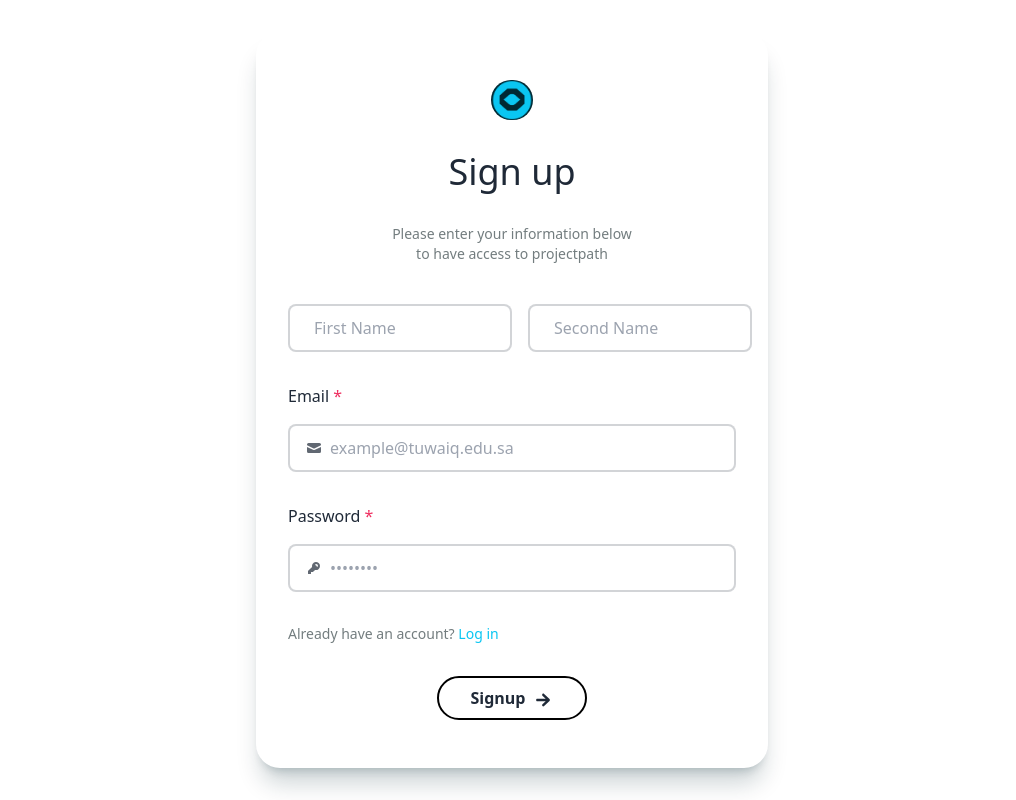
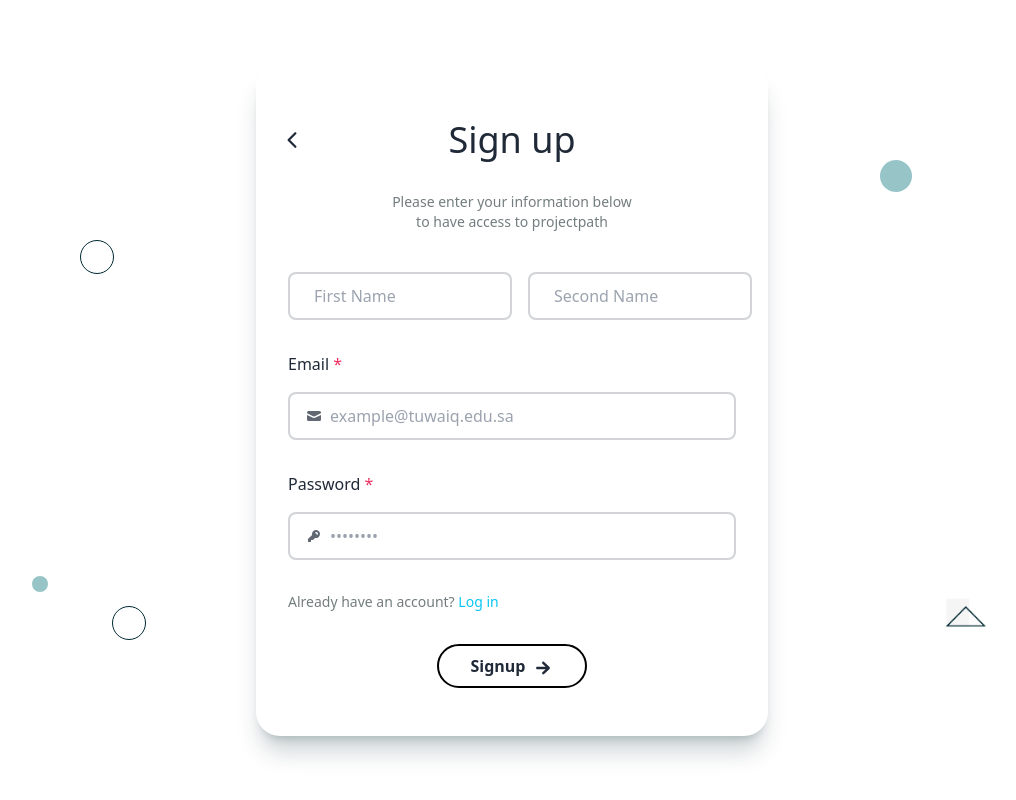
Before and after one commit to tunourah/ProjectPath, a React (Vite) app in the folder FrontEnd/Project-Path/: page /signup in a window 1280 px wide. Shown: the whole page, without its empty margins (128-1144 px from the left). Built offline with nearby package versions, Linux system fonts and the light colour scheme.

Commit message:
edit in login & signup pages

```diff
--- a/FrontEnd/Project-Path/src/Pages/Login.jsx
+++ b/FrontEnd/Project-Path/src/Pages/Login.jsx
@@ -1,7 +1,8 @@
 import React, { useState } from "react";
 import { IoMdArrowRoundForward } from "react-icons/io";
 import { Link } from "react-router-dom";
-import FooterLogo from "../assets/Footer-logo.png";
+import { IoIosArrowBack } from "react-icons/io";
+import LogIn from "../assets/Login-img.png";
 
 function Login() {
   const [email, setEmail] = useState("");
@@ -27,13 +28,14 @@ function Login() {
   return (
     <div>
       <div className="flex items-center justify-center h-screen">
-        <div className="rounded-3xl px-4 py-12 shadow-xl shadow-[#00293333] text-center flex flex-col items-center gap-4 md:gap-8 xl:w-2/5 md:w-9/12 w-full">
-          <Link to="/">
-            <img
-              src={FooterLogo}
-              className="h-[40px] object-cover rounded-full"
-            />
-          </Link>
+        <div className="rounded-3xl px-4 pb-12 pt-6 shadow-xl bg-transparent z-10 shadow-[#00293333] text-center flex flex-col items-center gap-4 md:gap-8 xl:w-2/5 md:w-9/12 w-full">
+          <div className="w-full h-0 text-2xl">
+            <div className="w-fit rounded-full p-2">
+              <Link to="/" className="p-2">
+                <IoIosArrowBack />
+              </Link>
+            </div>
+          </div>
 
           <h1 className="font-medium text-4xl">Hello!</h1>
 
@@ -124,6 +126,20 @@ function Login() {
             </button>
           </div>
         </div>
+
+        <div className="absolute md:bottom-40 md:right-40 bottom-32 right-4">
+          <img src={LogIn} className="h-[50px]" />
+        </div>
+
+        <div className="rounded-full bg-[#97C4C7] p-2 absolute md:top-52 md:left-60 top-52 left-4"></div>
+
+        <div className="p-4 rounded-full border border-[#002933] absolute md:top-60 md:left-52 top-52 left-4"></div>
+
+        <div className="p-4 rounded-full border border-[#002933] absolute md:bottom-40 md:left-60 bottom-40 left-20"></div>
+
+        <div className="bg-[#97C4C7] p-4 rounded-full absolute md:top-40 md:right-60 top-32 right-20"></div>
+
+        <div className="bg-[#97C4C7] p-2 rounded-full absolute md:bottom-52 md:left-40 bottom-60 right-20 w-fit"></div>
       </div>
     </div>
   );
--- a/FrontEnd/Project-Path/src/Pages/Signup.jsx
+++ b/FrontEnd/Project-Path/src/Pages/Signup.jsx
@@ -1,7 +1,8 @@
 import React, { useState } from "react";
 import { IoMdArrowRoundForward } from "react-icons/io";
 import { Link } from "react-router-dom";
-import FooterLogo from "../assets/Footer-logo.png";
+import { IoIosArrowBack } from "react-icons/io";
+import SignUp from "../assets/Signup-img.png";
 
 function Signup() {
   const [firstName, setFirstName] = useState("");
@@ -36,20 +37,21 @@ function Signup() {
   return (
     <div>
       <div className="flex items-center justify-center h-screen">
-        <div className="rounded-3xl px-4 py-12 shadow-xl shadow-[#00293333] text-center flex flex-col items-center gap-4 md:gap-8 xl:w-2/5 md:w-9/12 w-full">
-          <Link to="/">
-            <img
-              src={FooterLogo}
-              className="h-[40px] object-cover rounded-full"
-            />
-          </Link>
+        <div className="rounded-3xl px-4 pb-12 pt-6 shadow-xl bg-transparent z-10 shadow-[#00293333] text-center flex flex-col items-center gap-4 md:gap-8 xl:w-2/5 md:w-9/12 w-full">
+          <div className="w-full h-0 text-2xl">
+            <div className="w-fit rounded-full p-2">
+              <Link to="/" className="h-fit p-2">
+                <IoIosArrowBack />
+              </Link>
+            </div>
+          </div>
 
           <h1 className="font-medium text-4xl">Sign up</h1>
 
           <div className="flex flex-col gap-2">
             <p className="text-[#737D7F] text-sm">
-              Please enter your information below <br /> to have access
-              to projectpath
+              Please enter your information below <br /> to have access to
+              projectpath
             </p>
           </div>
 
@@ -183,6 +185,18 @@ function Signup() {
             </button>
           </div>
         </div>
+
+        <div className="absolute md:bottom-40 md:right-40 bottom-32 right-4">
+          <img src={SignUp} className="h-[50px]" />
+        </div>
+
+        <div className="p-4 rounded-full border border-[#002933] absolute md:top-60 md:left-52 top-40 left-4"></div>
+
+        <div className="p-4 rounded-full border border-[#002933] absolute md:bottom-40 md:left-60 bottom-40 left-20"></div>
+
+        <div className="bg-[#97C4C7] p-4 rounded-full absolute md:top-40 md:right-60 top-32 right-20"></div>
+
+        <div className="bg-[#97C4C7] p-2 rounded-full absolute md:bottom-52 md:left-40 bottom-60 right-20 w-fit"></div>
       </div>
     </div>
   );
```
Also changed, not shown: FrontEnd/Project-Path/src/assets/Login-img.png (added), FrontEnd/Project-Path/src/assets/Signup-img.png (added).
